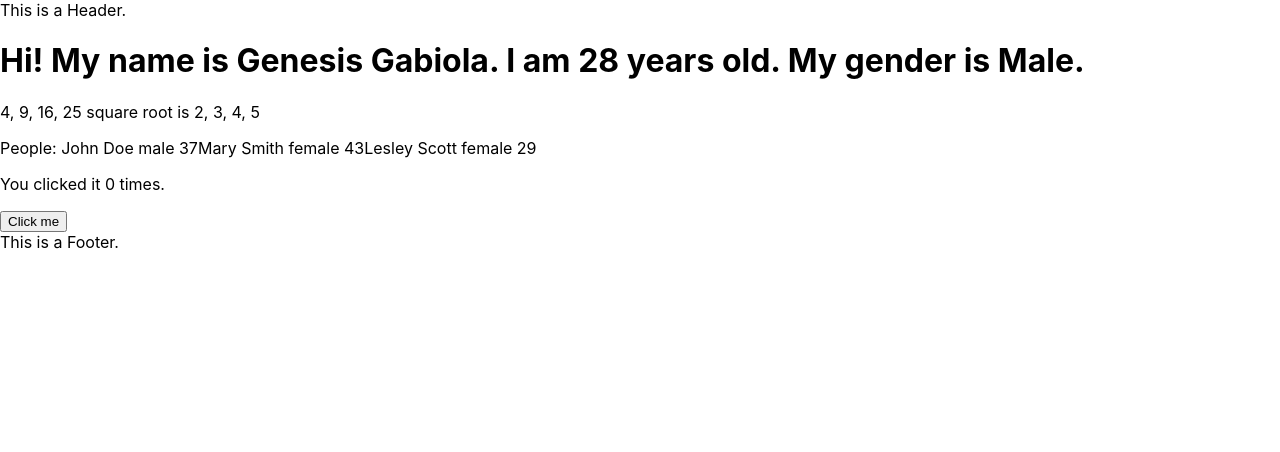
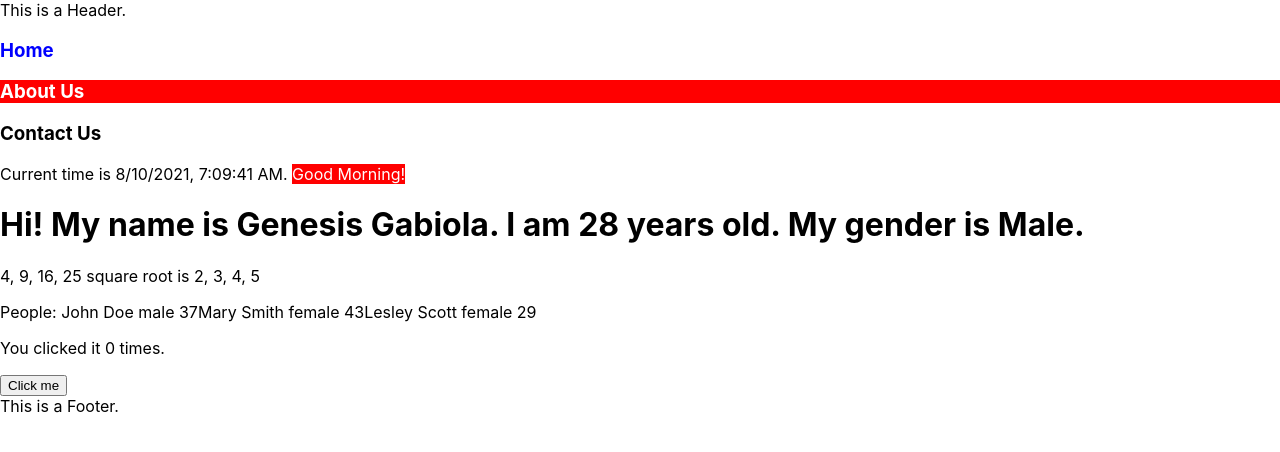
Before and after one commit to gbgabiola/kodego, a React (Create React App) app in the folder react-section/myapp/: page / in a window 1280 px wide. Shown: the top 452 px of the page. Built offline with nearby package versions, Linux system fonts and the light colour scheme.

Commit message:
Add a time greeting

```diff
--- a/react-section/myapp/src/components/Header.js
+++ b/react-section/myapp/src/components/Header.js
@@ -1,5 +1,60 @@
+import React, { useState } from 'react';
+
 const Header = () => {
-  return <header>This is a Header.</header>;
+  const styles = {
+    backgroundColor: 'black',
+    color: 'white',
+  };
+
+  // const styles = {
+  //   morning: {
+  //     backgroundColor: 'red',
+  //     color: 'white',
+  //   },
+  //   afternoon: {
+  //     backgroundColor: 'green',
+  //     color: 'black',
+  //   },
+  //   evening: {
+  //     backgroundColor: 'blue',
+  //     color: 'white',
+  //   },
+  // };
+
+  const day = new Date();
+  const hourOfDay = day.getHours();
+  const [time, setTime] = useState(day.toLocaleString());
+  let greeting;
+
+  setTimeout(function () {
+    setTime(day.toLocaleString());
+  }, 1000);
+
+  if (hourOfDay < 12) {
+    greeting = 'Good Morning!';
+    styles.backgroundColor = 'red';
+    styles.color = 'white';
+  } else if (hourOfDay < 17) {
+    greeting = 'Good Afternoon!';
+    styles.backgroundColor = 'green';
+    styles.color = 'white';
+  } else {
+    greeting = 'Good Evening!';
+    styles.backgroundColor = 'blue';
+    styles.color = 'white';
+  }
+
+  return (
+    <div>
+      <header>This is a Header.</header>
+      <h3 style={{ color: 'blue' }}>Home</h3>
+      <h3 style={{ backgroundColor: 'red', color: '#fff' }}>About Us</h3>
+      <h3>Contact Us</h3>
+      <p>
+        Current time is {time}. <span style={styles}>{greeting}</span>
+      </p>
+    </div>
+  );
 };
 
 export default Header;
```
